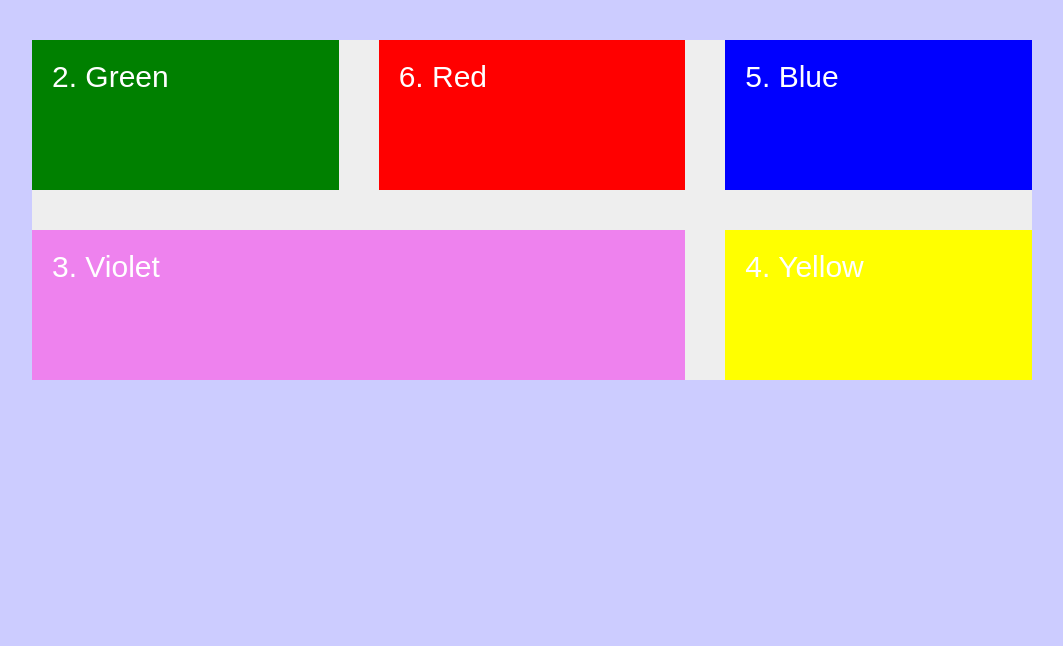
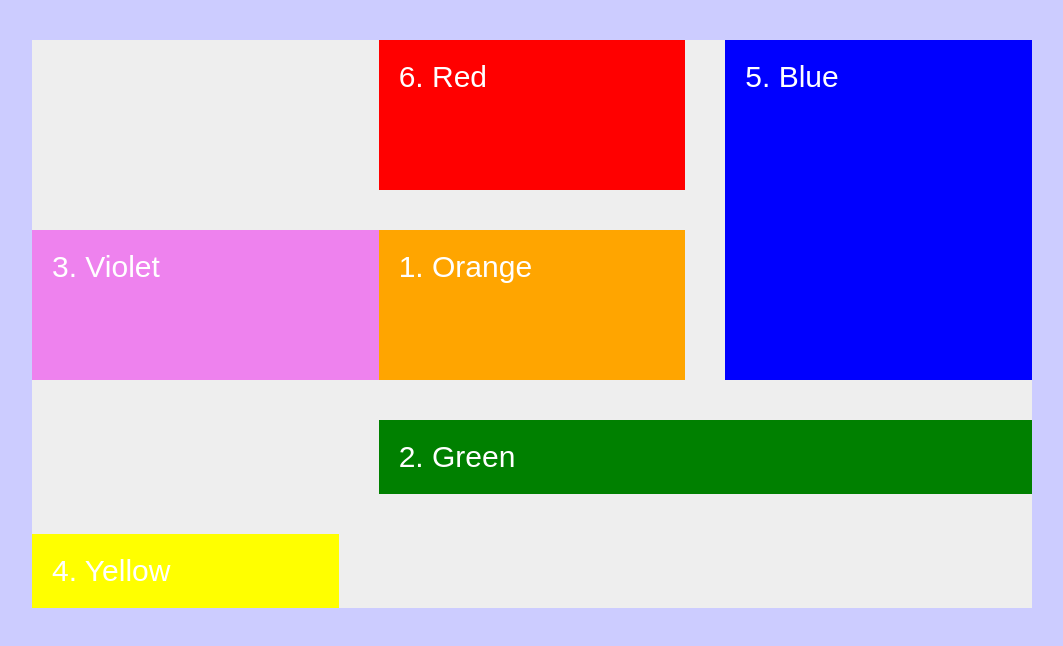
Before and after one commit to smarigowda/CSSGridLayout, a website: page src/intro/index.html in a window 1280 px wide. Shown: the whole page, without its empty margins (108-1171 px from the left). Drawn offline with Linux system fonts and the light colour scheme.

Commit message:
CSSGRID-3 more ways to spanning rows and columns

```diff
--- a/src/intro/scss/intro.scss
+++ b/src/intro/scss/intro.scss
@@ -31,9 +31,12 @@ body {
         // grid-column-end: 3;
         grid-row: 2/3;
         grid-column: 2/3;
+        z-index: 10;
     }
     &-2 {
         background-color: green;
+        // grid-column: 2/ span 2;
+        grid-column: 2/ -1;
     }
     &-3 {
         background-color: violet;
@@ -45,7 +48,7 @@ body {
     }
     &-5 {
         background-color: blue;
-        grid-row: 1/2;
+        grid-row: 1/3;
         grid-column: 3/4;
     }
     &-6 {
```
Also changed, not shown: src/css/intro.css, 1 other file.
